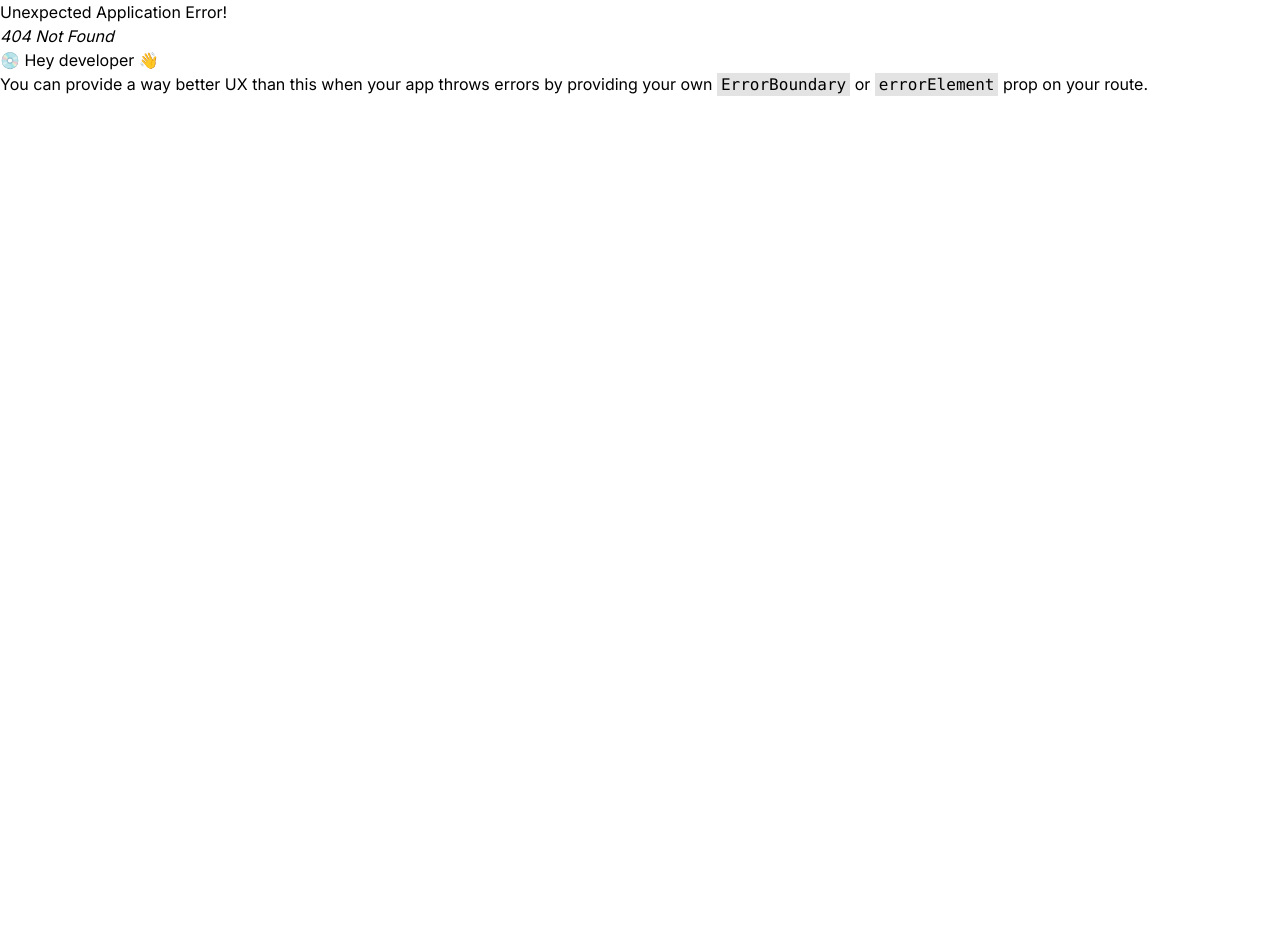
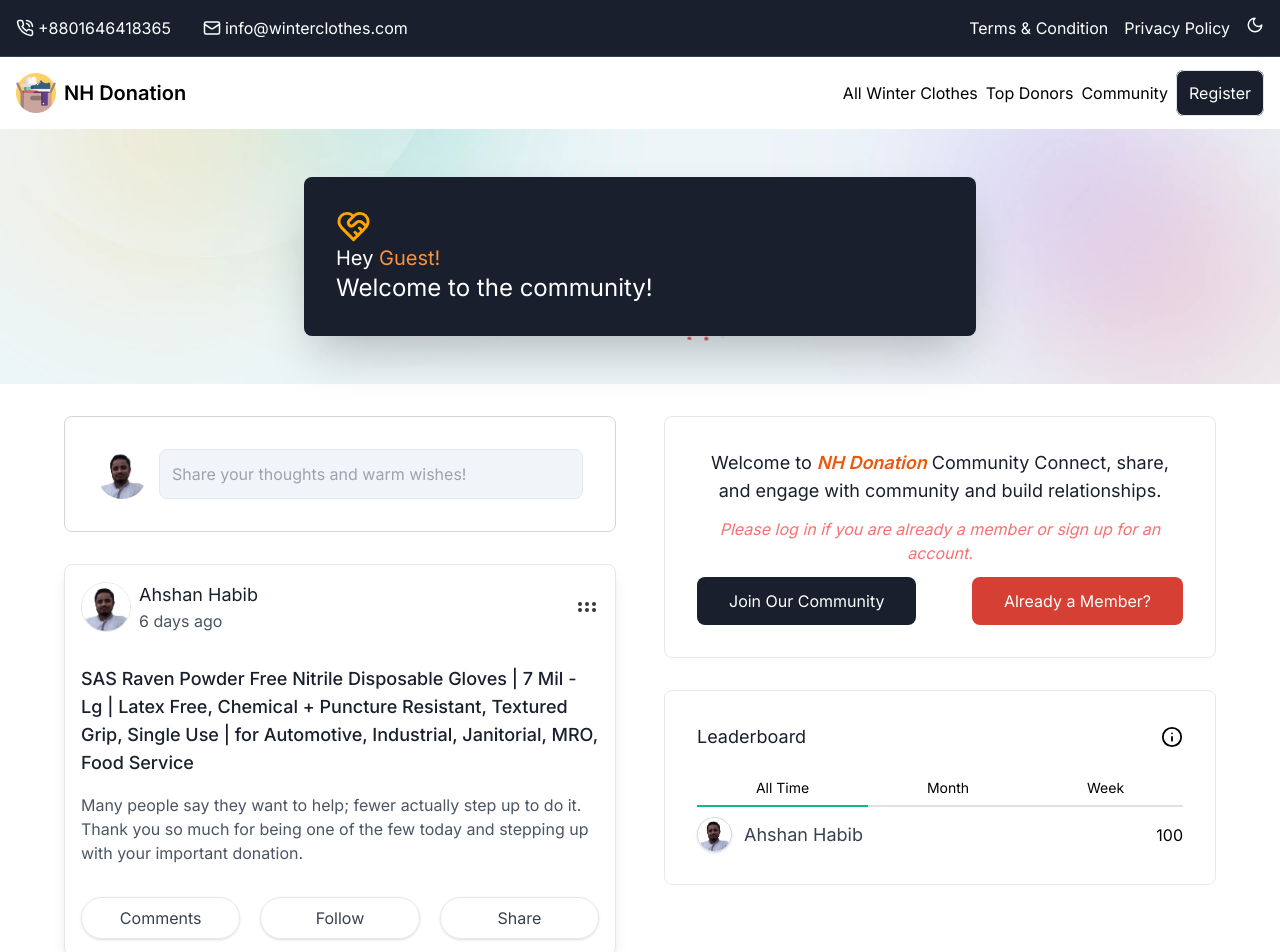
Before and after one commit to AhshanHabib26/NH-Donation-Client, a React (Vite) app: page /community in a window 1280 px wide. Before the commit this address had no page. Shown: the top 952 px of the page. Before the commit the page ends 800 px from the top, so only its background shows below. Built offline with nearby package versions, Linux system fonts and the light colour scheme.

Commit message:
Community Page Added

```diff
--- a/src/components/layout/Navbar.tsx
+++ b/src/components/layout/Navbar.tsx
@@ -66,10 +66,13 @@ export default function Navbar() {
                   <NavLink className="text-md" to="/winter-clothes">
                     All Winter Clothes
                   </NavLink>
-                  <NavLink className="text-md mx-3" to="/leaderboard">
+                  <NavLink className="text-md mx-2" to="/leaderboard">
                     Top Donors
                   </NavLink>
-                  <NavLink className="text-md mr-3" to="/dashboard">
+                  <NavLink className="text-md mr-2" to="/community">
+                    Community
+                  </NavLink>
+                  <NavLink className="text-md mx-3" to="/dashboard">
                     Dashboard
                   </NavLink>
                   <button
@@ -84,8 +87,14 @@ export default function Navbar() {
                   <NavLink className="text-md" to="/winter-clothes">
                     All Winter Clothes
                   </NavLink>
+                  <NavLink className="text-md mx-2" to="/leaderboard">
+                    Top Donors
+                  </NavLink>
+                  <NavLink className="text-md mr-2" to="/community">
+                    Community
+                  </NavLink>
                   <NavLink
-                    className="text-md ml-4 border p-3 bg-[#191F2D] text-white rounded-lg"
+                    className="text-md border p-3 bg-[#191F2D] text-white rounded-lg"
                     to="/sign-in"
                   >
                     Register
--- /dev/null
+++ b/src/components/ui/CommunityCard.tsx
@@ -0,0 +1,75 @@
+import { GripHorizontal } from "lucide-react";
+import myAvatar from "../../assets/images/Avatar.png";
+import myImage from "../../assets/images/myImg.jpg";
+
+const userData = [
+  {
+    id: 1,
+    userName: "Ahshan Habib",
+    image: myImage,
+    title:
+      "SAS Raven Powder Free Nitrile Disposable Gloves | 7 Mil - Lg | Latex Free, Chemical + Puncture Resistant, Textured Grip, Single Use | for Automotive, Industrial, Janitorial, MRO, Food Service",
+    feedback:
+      "Many people say they want to help; fewer actually step up to do it. Thank you so much for being one of the few today and stepping up with your important donation.",
+  },
+  {
+    id: 2,
+    userName: "Shanzida Gazi",
+    image: myAvatar,
+    title: "Gildan Mens Heavy Blend Hooded Sweatshirt",
+    feedback:
+      "On behalf of everyone at our organization and the communities we serve, thank you for your kind donation to our capital campaign Winter Donation. This will ensure that we get to complete the work for our new facility which is required to reach and help more lives in need.",
+  },
+  {
+    id: 3,
+    userName: "Samia Islam",
+    image: myAvatar,
+    title: "Gildan Mens Heavy Blend Hooded Sweatshirt",
+    feedback:
+      "We are so appreciative of your gift and for enabling us to receive a matching donation from your employer. By choosing to donate and helping double the donation, you are also doubling the impact on the lives we support. We are doubly grateful!”",
+  },
+];
+
+export default function CommunityCard() {
+  return (
+    <div className="mt-8">
+      {userData.map((item) => (
+        <div className="border  shadow-lg rounded-lg p-4 mb-10">
+          <div className="flex items-center justify-between">
+            <div className="flex items-center">
+              <img
+                className="w-[50px] h-[50px] rounded-full border border-gray-200"
+                src={item.image}
+                alt=""
+              />
+              <div className="ml-2">
+                <h1 className="text-lg text-[#191F2D]">{item.userName}</h1>
+                <p className="text-md text-gray-600">6 days ago</p>
+              </div>
+            </div>
+            <div>
+              <GripHorizontal color="#363636" className=" cursor-progress" />
+            </div>
+          </div>
+          <div className="my-8">
+            <h1 className="text-lg font-medium text-[#191F2D] mb-4">
+              {item.title}
+            </h1>
+            <p className="text-md text-gray-600">{item.feedback}</p>
+          </div>
+          <div className=" flex items-center justify-between">
+            <button className="border border-gray-200 px-6 w-full py-2 rounded-full cursor-pointer text-md text-gray-700 shadow">
+              Comments
+            </button>
+            <button className="border border-gray-200 px-6 w-full py-2 rounded-full cursor-pointer mx-5 text-md text-gray-700 shadow">
+              Follow
+            </button>
+            <button className="border border-gray-200 px-6 w-full py-2 rounded-full cursor-pointer text-md text-gray-700 shadow">
+              Share
+            </button>
+          </div>
+        </div>
+      ))}
+    </div>
+  );
+}
--- /dev/null
+++ b/src/components/ui/CommunityInput.tsx
@@ -0,0 +1,21 @@
+import myImage from "../../assets/images/myImg.jpg";
+
+export default function CommunityInput() {
+  return (
+    <div className=" border border-gray-300 rounded-lg p-8">
+      <div className=" flex items-center">
+        <img
+          className="w-[50px] h-[50px] rounded-full"
+          src={myImage}
+          alt="User Image"
+        />
+        <input
+          disabled
+          className="border w-full ml-3 h-[50px] text-left pl-3 bg-slate-100 outline-none rounded-lg cursor-pointer "
+          type="text"
+          placeholder="Share your thoughts and warm wishes!"
+        />
+      </div>
+    </div>
+  );
+}
--- /dev/null
+++ b/src/components/ui/CommunityTabs.tsx
@@ -0,0 +1,68 @@
+import { Tabs } from "@mantine/core";
+import myImage from "../../assets/images/myImg.jpg";
+
+export default function CommunityTabs() {
+  return (
+    <div>
+      <Tabs defaultValue="first">
+        <Tabs.List grow justify="space-between">
+          <Tabs.Tab color="teal" value="first">
+            All Time
+          </Tabs.Tab>
+          <Tabs.Tab color="orange" value="second">
+            Month
+          </Tabs.Tab>
+          <Tabs.Tab color="blue" value="third">
+            Week
+          </Tabs.Tab>
+        </Tabs.List>
+        <Tabs.Panel value="first" pt="xs">
+          <div className="flex items-center justify-between">
+            <div className="flex items-center">
+              <img
+                className="w-[35px] h-[35px] border border-slate-300 object-cover shadow rounded-full"
+                src={myImage}
+                alt=""
+              />
+              <h1 className="text-lg ml-3 text-gray-700">Ahshan Habib</h1>
+            </div>
+            <div>
+              <p>100</p>
+            </div>
+          </div>
+        </Tabs.Panel>
+
+        <Tabs.Panel value="second" pt="xs">
+          <div className="flex items-center justify-between">
+            <div className="flex items-center">
+              <img
+                className="w-[35px] h-[35px] border border-slate-300 object-cover shadow rounded-full"
+                src={myImage}
+                alt=""
+              />
+              <h1 className="text-lg ml-3 text-gray-700">Ahshan Habib</h1>
+            </div>
+            <div>
+              <p>100</p>
+            </div>
+          </div>
+        </Tabs.Panel>
+        <Tabs.Panel value="third" pt="xs">
+          <div className="flex items-center justify-between">
+            <div className="flex items-center">
+              <img
+                className="w-[35px] h-[35px] border border-slate-300 object-cover shadow rounded-full"
+                src={myImage}
+                alt=""
+              />
+              <h1 className="text-lg ml-3 text-gray-700">Ahshan Habib</h1>
+            </div>
+            <div>
+              <p>100</p>
+            </div>
+          </div>
+        </Tabs.Panel>
+      </Tabs>
+    </div>
+  );
+}
--- /dev/null
+++ b/src/pages/Community.tsx
@@ -0,0 +1,89 @@
+import { HeartHandshake, Info } from "lucide-react";
+import BackgroundImage from "../utils/BackgroundImage";
+import { Link } from "react-router-dom";
+import CommunityTabs from "../components/ui/CommunityTabs";
+import CommunityInput from "../components/ui/CommunityInput";
+import { Tooltip } from "@mantine/core";
+import CommunityCard from "../components/ui/CommunityCard";
+import { useAppSelector } from "../redux/hooks";
+import { useCureentUser } from "../redux/features/auth/authSlice";
+
+interface IUser {
+  name?: string;
+}
+
+export default function Community() {
+  const user = useAppSelector(useCureentUser);
+
+  return (
+    <div>
+      <BackgroundImage>
+        <div className=" bg-[#191F2D] mx-5 lg:mx-auto max-w-2xl p-8 rounded-lg shadow-2xl">
+          <div>
+            <HeartHandshake color="orange" size={35} />
+            <h1 className="text-xl text-white">
+              Hey <span className="text-orange-400">{(user as IUser)?.name ?? "Guest"}!</span>
+            </h1>
+            <h1 className="text-white text-2xl">Welcome to the community!</h1>
+          </div>
+        </div>
+      </BackgroundImage>
+      <div className=" grid grid-cols-1 lg:grid-cols-2 gap-12 mt-8 max-w-6xl mx-5 lg:mx-auto">
+        <div>
+          <CommunityInput />
+          <CommunityCard />
+        </div>
+        <div>
+          <div className="border border-gray-200 rounded-lg p-8 text-center">
+            <h1 className=" text-lg text-[#191F2D] mb-3">
+              Welcome to{" "}
+              <span className=" italic font-semibold text-orange-600">
+                NH Donation
+              </span>{" "}
+              Community Connect, share, and engage with community and build
+              relationships.
+            </h1>
+            <p className=" text-md text-red-400 italic">
+              {" "}
+              Please log in if you are already a member or sign up for an
+              account.
+            </p>
+            <div className="flex items-center justify-center lg:justify-between flex-col lg:flex-row mt-3 ">
+              <Link
+                className=" bg-[#191F2D] text-white px-8 py-3 text-md rounded-lg cursor-pointer"
+                to="/sign-up"
+              >
+                Join Our Community
+              </Link>
+              <Link
+                className=" bg-[#D53F34] text-white px-8 py-3 mt-3 lg:mt-0 text-md rounded-lg cursor-pointer"
+                to="/sign-in"
+              >
+                Already a Member?
+              </Link>
+            </div>
+          </div>
+          <div className="mt-8 border border-gray-200 rounded-lg p-8">
+            <div className="flex items-center justify-between mb-5">
+              <h1 className="text-lg  text-[#191F2D]">Leaderboard</h1>
+              <Tooltip
+                color="#191F2D"
+                multiline
+                w={300}
+                withArrow
+                position="left"
+                label="Leaderboard are calculated based on the number of posts, replies and reactions"
+                transitionProps={{ transition: "skew-up", duration: 400 }}
+              >
+                <Info size={22} className=" cursor-pointer" />
+              </Tooltip>
+            </div>
+            <div>
+              <CommunityTabs />
+            </div>
+          </div>
+        </div>
+      </div>
+    </div>
+  );
+}
--- a/src/routes/routes.tsx
+++ b/src/routes/routes.tsx
@@ -11,6 +11,7 @@ import AllWinterClothes from "../components/ui/dashboard/AllWinterClothes";
 import CreateWinterClothes from "../components/ui/dashboard/CreateWinterClothes";
 import ProtectedRoute from "../components/layout/ProtectedRoute";
 import Leaderboard from "../pages/Leaderboard";
+import Community from "../pages/Community";
 
 export const router = createBrowserRouter([
   {
@@ -31,11 +32,11 @@ export const router = createBrowserRouter([
       },
       {
         path: "/leaderboard",
-        element: (
-          <ProtectedRoute>
-            <Leaderboard />
-          </ProtectedRoute>
-        ),
+        element: <Leaderboard />,
+      },
+      {
+        path: "/community",
+        element: <Community />,
       },
       {
         path: "/sign-in",
```
Also changed, not shown: src/assets/images/Avatar.png (added), src/assets/images/myImg.jpg (added).
